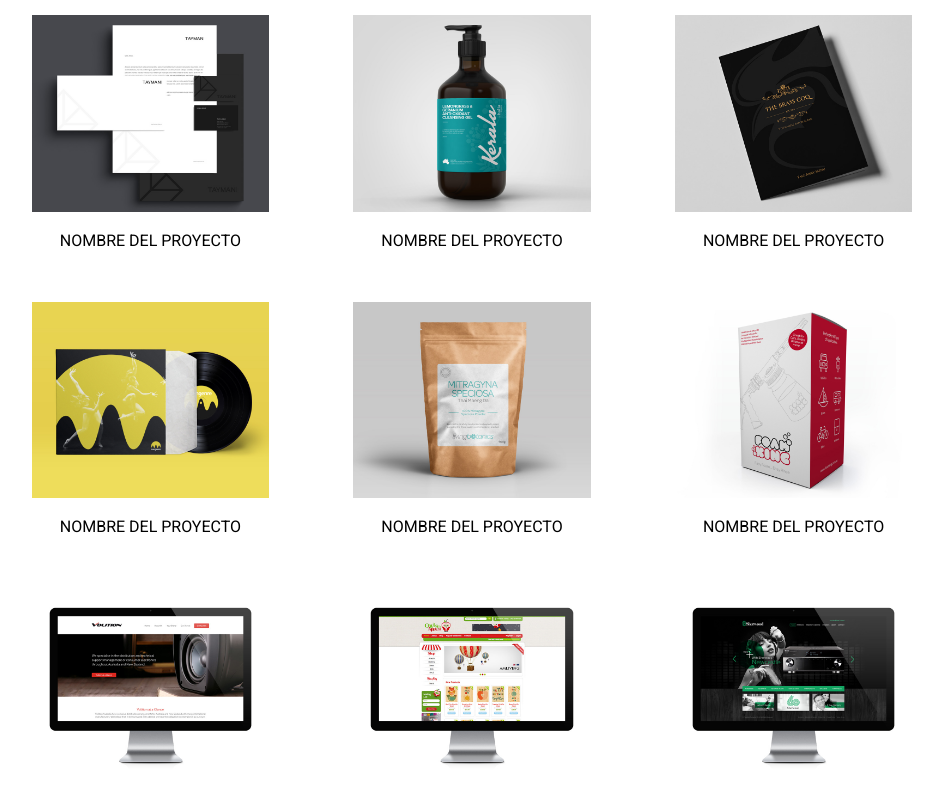
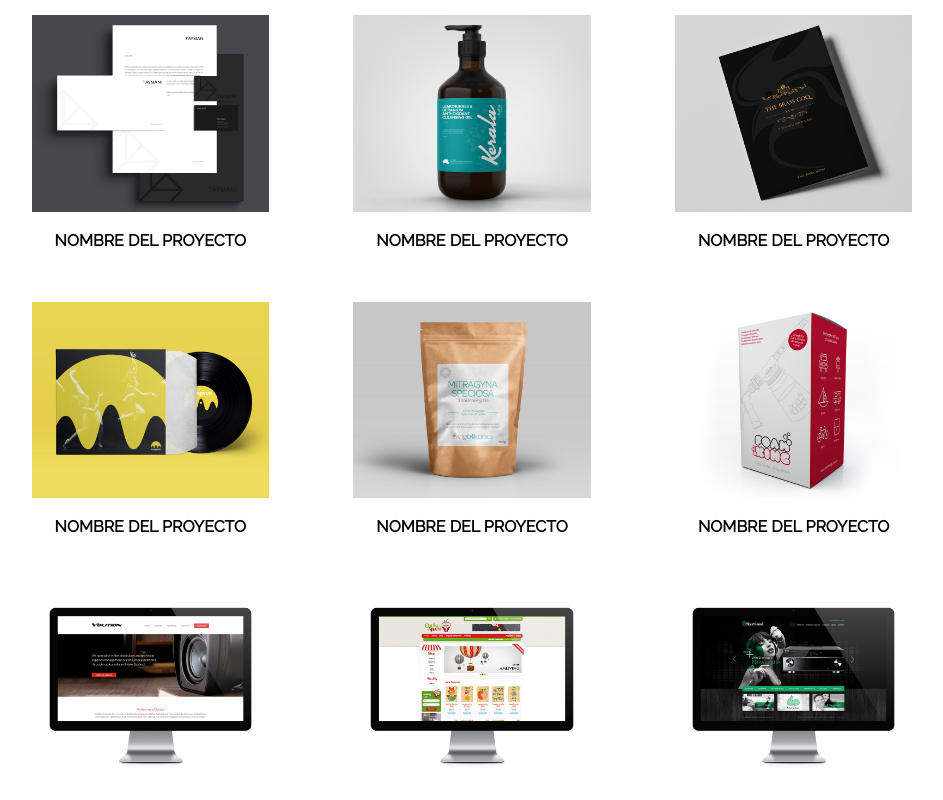
Before and after one commit to LizbethFP/app-love, a plain HTML site: page index.html in a window 1280 px wide. Shown: the part 2000-2800 px from the top of the page, without its empty margins (168-1111 px from the left). Drawn offline with Linux system fonts and the light colour scheme.

Commit message:
corrigiendo tipo de fuente y haciendo bold los figcaption

```diff
--- a/css/main.css
+++ b/css/main.css
@@ -15,7 +15,7 @@ body {
   margin: 0 auto;
   font-size: 16px;
   line-height: 1.71429;
-  font-family: 'Roboto', sans-serif;
+  font-family: 'Raleway', sans-serif;
 }
 
 img {
@@ -196,6 +196,7 @@ img {
 }
 
 figure figcaption {
+  font-weight: bold;
   padding: 15px;
 }
 
--- a/index.html
+++ b/index.html
@@ -5,7 +5,7 @@
     <meta name="viewport" content="width=device-width, initial-scale=1.0">
     <meta http-equiv="X-UA-Compatible" content="ie=edge">
     <title>AppLove</title>
-    <link href="https://fonts.googleapis.com/css?family=Roboto" rel="stylesheet">
+    <link href="https://fonts.googleapis.com/css?family=Raleway" rel="stylesheet">
     <link rel="stylesheet" href="css/main.css">
   </head>
   <body>
```
Also changed, not shown: 1 other file.
